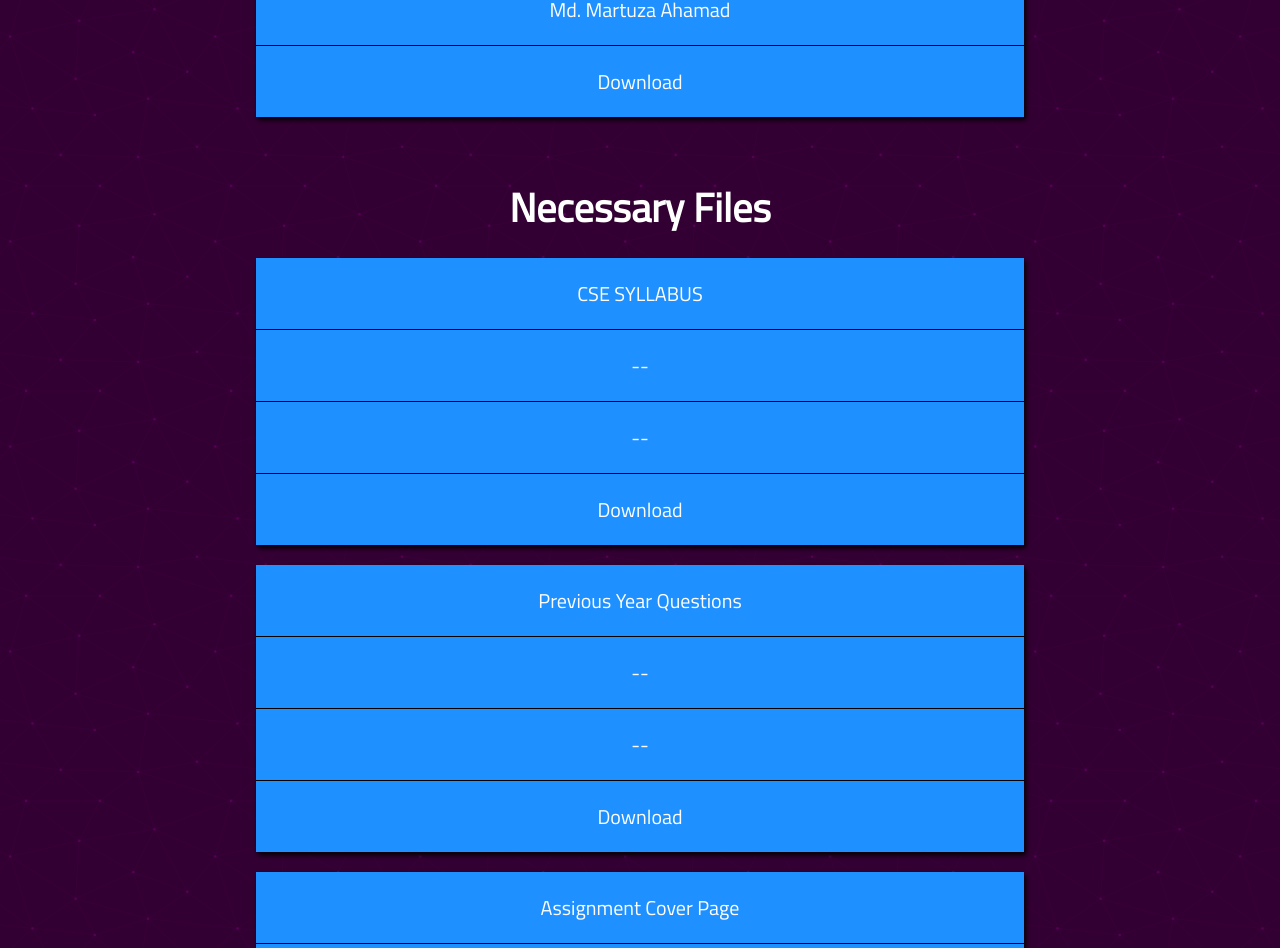
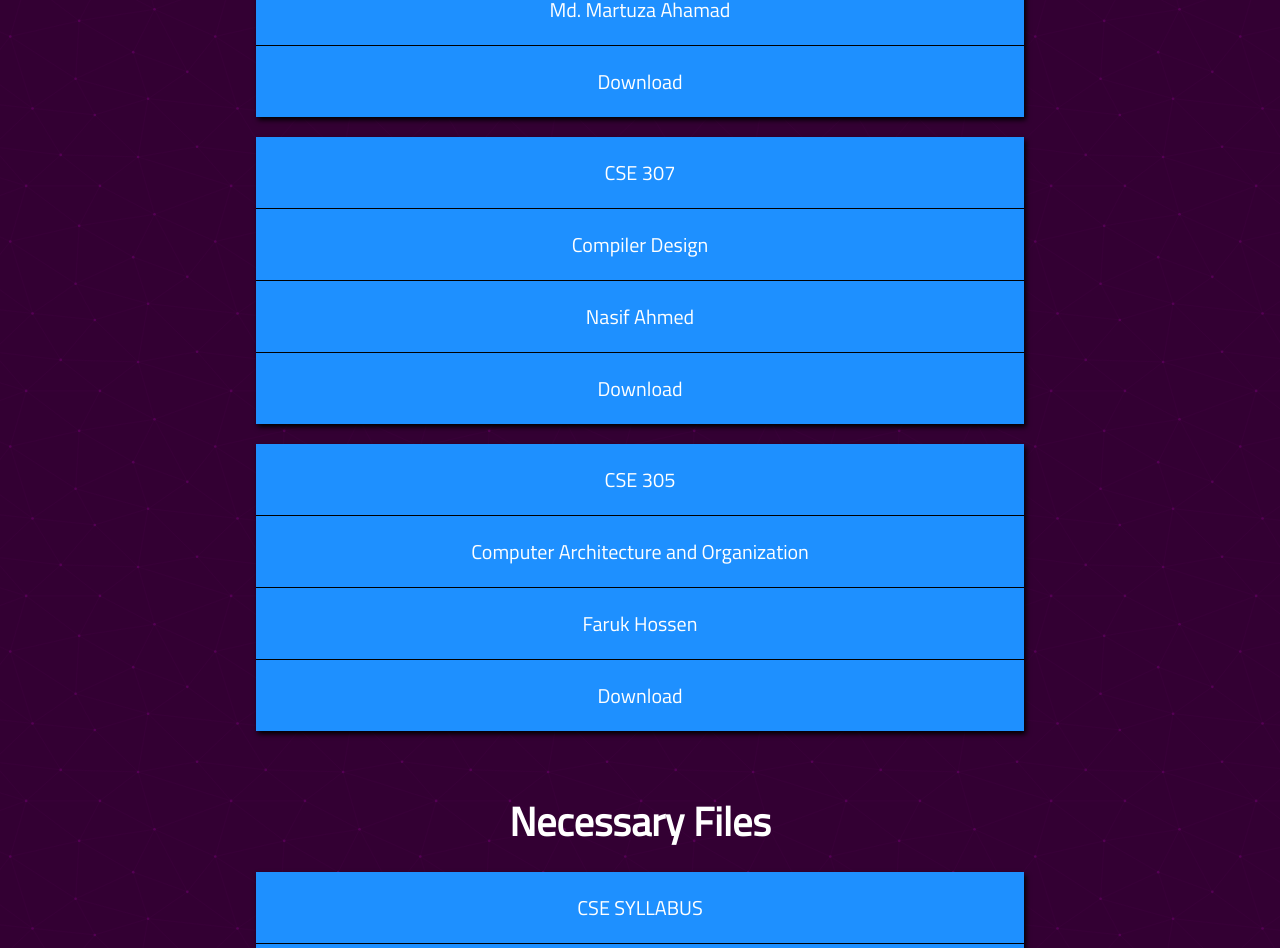
Before and after one commit to mamun-0/notice-app, a React (Create React App) app: page /#/files in a window 1280 px wide. Shown: the part 7292-8240 px from the top of the page. Built offline with nearby package versions, Linux system fonts and the light colour scheme.

Commit message:
3-1 courses file organize

```diff
--- a/src/Components/Files/data/data.js
+++ b/src/Components/Files/data/data.js
@@ -212,9 +212,25 @@ const SEMESTERS_FILES = [
         id: 1,
         teacherName: "Md. Martuza Ahamad",
         subjectCode: "CSE 303",
-        subjectName: "Operating System and System Programming",
+        subjectName: "Operating System and System",
         a_tag_title: "Download",
         link: "https://drive.google.com/file/d/1k3XGQgQiBNo1DQp2nkCtz5IWdYWjT17w/view?usp=sharing",
+      },
+      {
+        id: 2,
+        teacherName: "Nasif Ahmed",
+        subjectCode: "CSE 307",
+        subjectName: "Compiler Design",
+        a_tag_title: "Download",
+        link: "https://drive.google.com/file/d/1zYIc16dLkhqkSd-Yc9JamqQ9bgfY9L7f/view?usp=sharing",
+      },
+      {
+        id: 3,
+        teacherName: "Faruk Hossen",
+        subjectCode: "CSE 305",
+        subjectName: "Computer Architecture and Organization",
+        a_tag_title: "Download",
+        link: "https://drive.google.com/file/d/1u1D1J5kmPQ9rLMy5XZEnZQtRR1ZIxfUA/view?usp=sharing",
       },
     ],
   },
```
